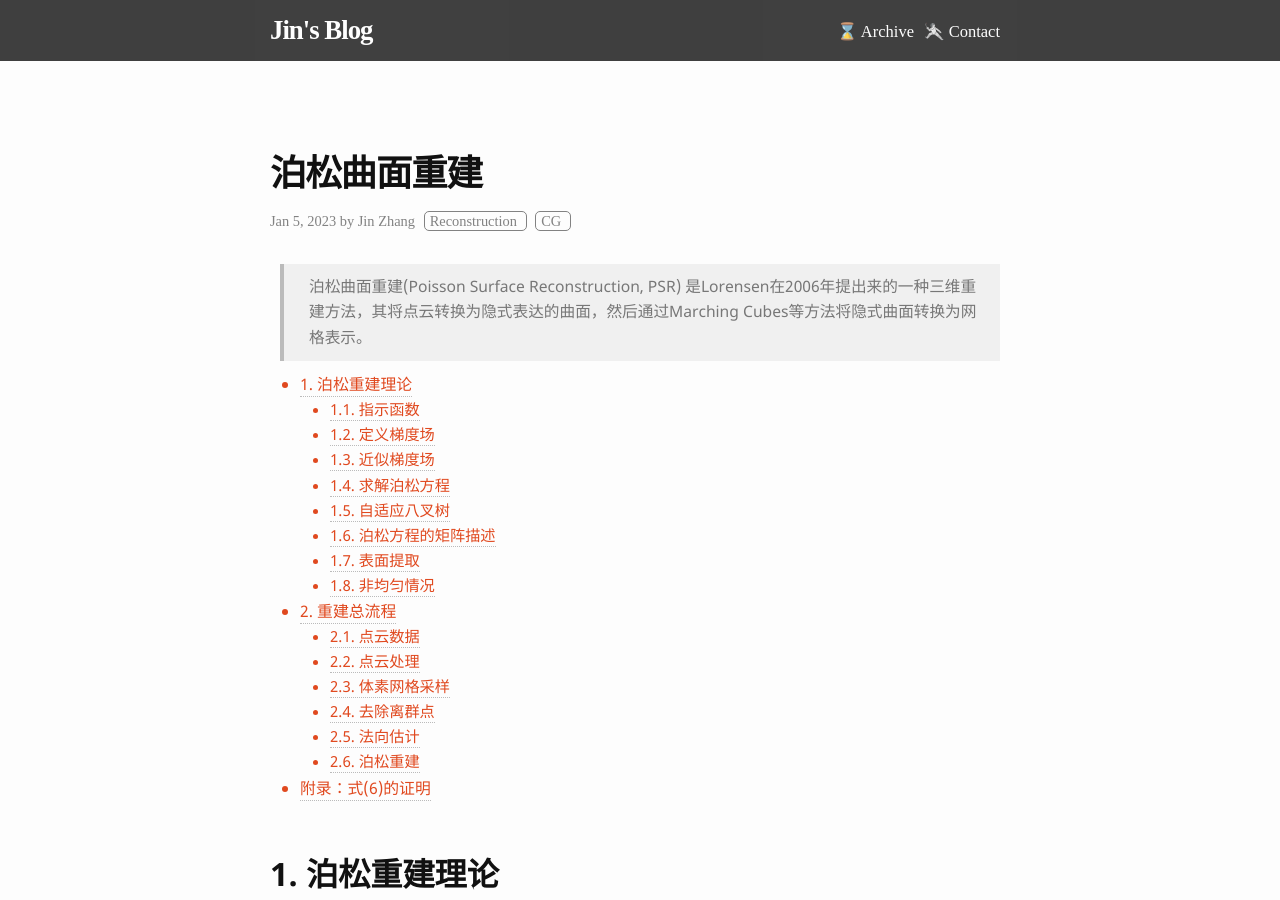
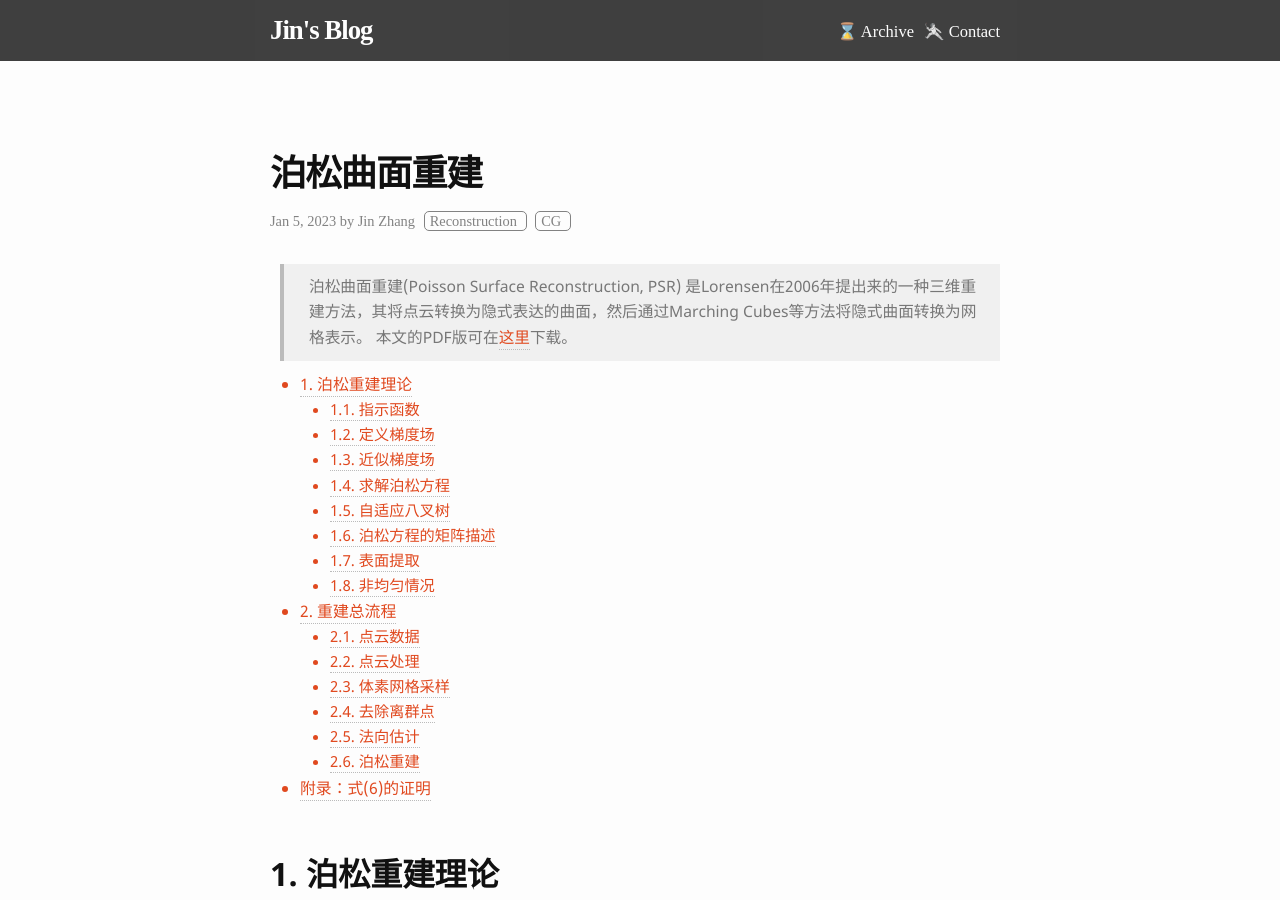
Before and after one commit to Theigrams/zjblog, a Jekyll site: the page built from _posts/2023-01-05-possion-recon.md, in a window 1280 px wide and 900 px high. Built offline with Jekyll 4.4.1, drawn with Linux system fonts in a browser that asks for light colours; some web fonts are replaced; comment, search, counter and statistics services are not loaded.

Commit message:
modified(possion): add PDF version

```diff
--- a/_posts/2023-01-05-possion-recon.md
+++ b/_posts/2023-01-05-possion-recon.md
@@ -8,6 +8,7 @@ typora-root-url: ../..
 ---
 
 > 泊松曲面重建(Poisson Surface Reconstruction, PSR) 是Lorensen在2006年提出来的一种三维重建方法，其将点云转换为隐式表达的曲面，然后通过Marching Cubes等方法将隐式曲面转换为网格表示。
+> 本文的PDF版可在[这里](/zjblog/assets/images/2023-01-05-possion-recon/PossionRecon.pdf)下载。
 
 <!--more-->
 
```
Also changed, not shown: .MWebMetaData/setting.json (deleted), 2 other files.
